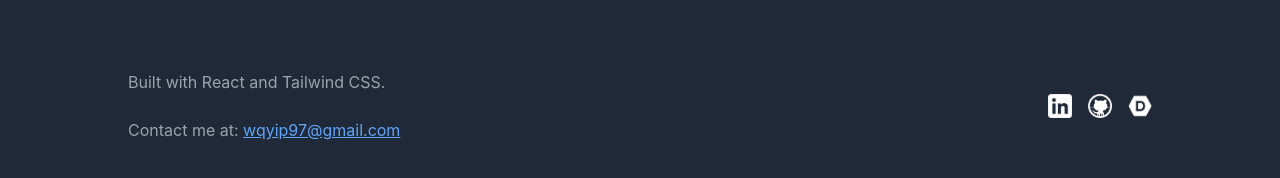
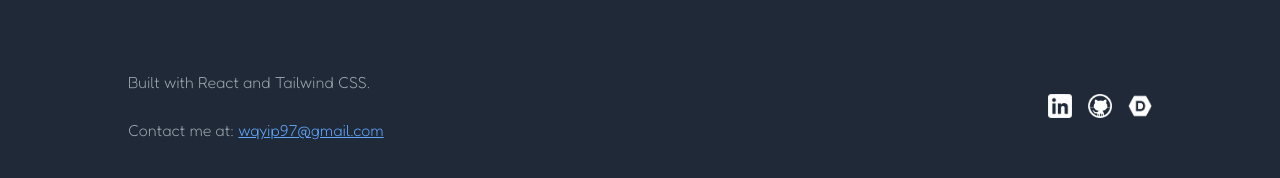
Before and after one commit to wayneyip/wayneyip.github.io, a React (Create React App) app: page /dmm in a window 1280 px wide. Shown: the part 3433-3611 px from the top of the page. Built offline with nearby package versions, Linux system fonts and the light colour scheme.

Commit message:
Change footer font to Fredoka

```diff
--- a/src/components/Footer.js
+++ b/src/components/Footer.js
@@ -9,7 +9,7 @@ export default function Footer()
   return (
     <footer className="bg-gray-800 px-4 py-20">
       <div className="max-w-screen-lg mx-auto flex flex-col md:flex-row justify-between items-center">
-        <div className="text-center md:text-left">
+        <div className="text-center md:text-left font-fredoka">
           <p className="text-gray-400">
             Built with React and Tailwind CSS.
             <br/>
```
